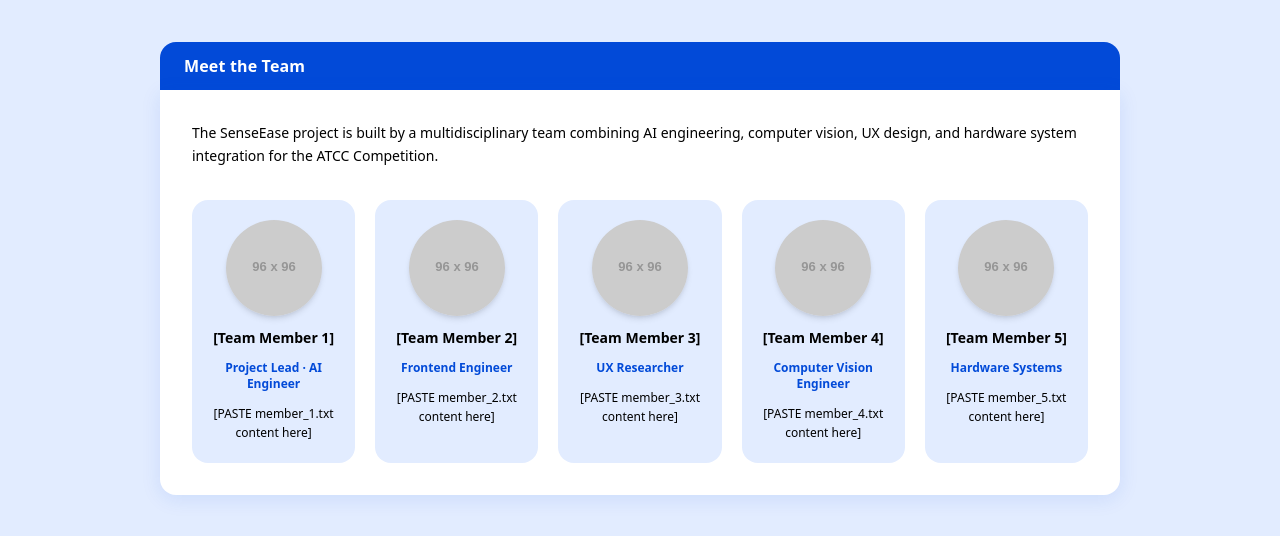
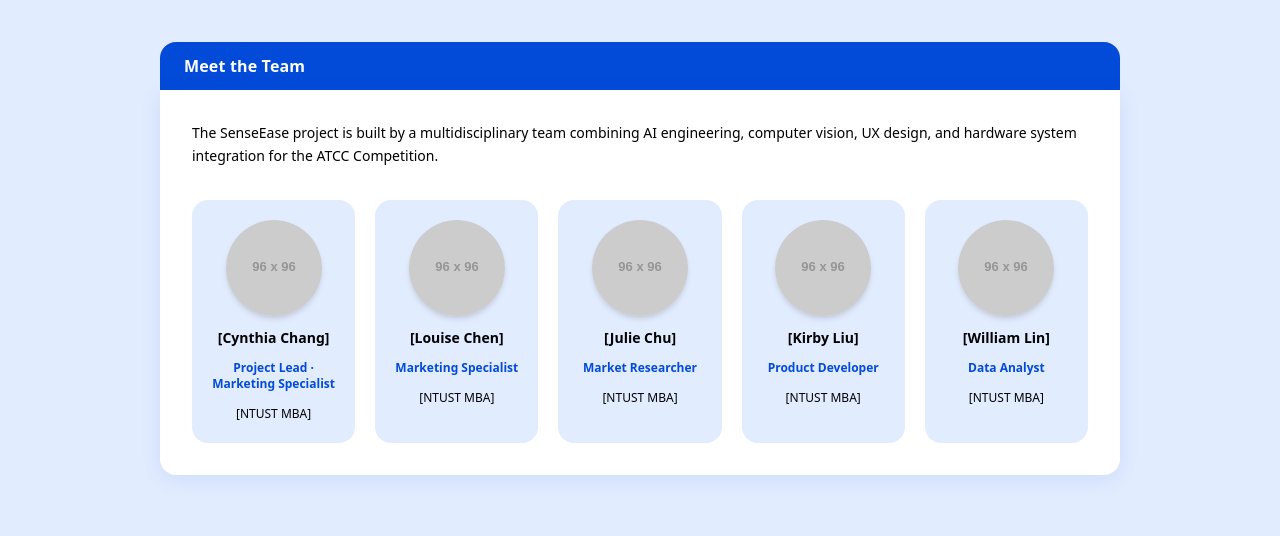
Before and after one commit to kirbyliu99M/SenseEase-version-1, a website built with Vite: page index.html in a window 1280 px wide. Both pictures are taken after a click on the button "Meet the Team". Shown: the part 70-606 px from the top of the page. Built offline with nearby package versions, Linux system fonts and the light colour scheme; placeholder pictures from the web are drawn by us; files whose address does not match are found by name.

```diff
--- a/index.html
+++ b/index.html
@@ -505,11 +505,11 @@ observer.subscribe((flow, intent) => {
                  class="w-24 h-24 rounded-full object-cover shadow-md"
                  onerror="this.onerror=null;this.src='https://placehold.co/96x96/024AD8/FFFFFF?text=M1';" />
             <!-- INSTRUCTION: Replace [Name] with actual name -->
-            <div class="text-black font-bold text-sm">[Team Member 1]</div>
+            <div class="text-black font-bold text-sm">[Cynthia Chang]</div>
             <!-- INSTRUCTION: Replace [Role] with actual role/title -->
-            <div class="text-[#024AD8] text-xs font-semibold">Project Lead · AI Engineer</div>
+            <div class="text-[#024AD8] text-xs font-semibold">Project Lead · Marketing Specialist</div>
             <!-- INSTRUCTION: Paste contents of member_1.txt inside the <p> below -->
-            <p class="text-black text-xs leading-relaxed">[PASTE member_1.txt content here]</p>
+            <p class="text-black text-xs leading-relaxed">[NTUST MBA]</p>
           </div>
 
           <!-- Member 2 -->
@@ -518,10 +518,10 @@ observer.subscribe((flow, intent) => {
             <img src="./assets/team/member_2.jpg" alt="Member 2"
                  class="w-24 h-24 rounded-full object-cover shadow-md"
                  onerror="this.onerror=null;this.src='https://placehold.co/96x96/024AD8/FFFFFF?text=M2';" />
-            <div class="text-black font-bold text-sm">[Team Member 2]</div>
-            <div class="text-[#024AD8] text-xs font-semibold">Frontend Engineer</div>
+            <div class="text-black font-bold text-sm">[Louise Chen]</div>
+            <div class="text-[#024AD8] text-xs font-semibold">Marketing Specialist</div>
             <!-- INSTRUCTION: Paste contents of member_2.txt inside the <p> below -->
-            <p class="text-black text-xs leading-relaxed">[PASTE member_2.txt content here]</p>
+            <p class="text-black text-xs leading-relaxed">[NTUST MBA]</p>
           </div>
 
           <!-- Member 3 -->
@@ -530,10 +530,10 @@ observer.subscribe((flow, intent) => {
             <img src="./assets/team/member_3.jpg" alt="Member 3"
                  class="w-24 h-24 rounded-full object-cover shadow-md"
                  onerror="this.onerror=null;this.src='https://placehold.co/96x96/024AD8/FFFFFF?text=M3';" />
-            <div class="text-black font-bold text-sm">[Team Member 3]</div>
-            <div class="text-[#024AD8] text-xs font-semibold">UX Researcher</div>
+            <div class="text-black font-bold text-sm">[Julie Chu]</div>
+            <div class="text-[#024AD8] text-xs font-semibold">Market Researcher</div>
             <!-- INSTRUCTION: Paste contents of member_3.txt inside the <p> below -->
-            <p class="text-black text-xs leading-relaxed">[PASTE member_3.txt content here]</p>
+            <p class="text-black text-xs leading-relaxed">[NTUST MBA]</p>
           </div>
 
           <!-- Member 4 -->
@@ -542,10 +542,10 @@ observer.subscribe((flow, intent) => {
             <img src="./assets/team/member_4.jpg" alt="Member 4"
                  class="w-24 h-24 rounded-full object-cover shadow-md"
                  onerror="this.onerror=null;this.src='https://placehold.co/96x96/024AD8/FFFFFF?text=M4';" />
-            <div class="text-black font-bold text-sm">[Team Member 4]</div>
-            <div class="text-[#024AD8] text-xs font-semibold">Computer Vision Engineer</div>
+            <div class="text-black font-bold text-sm">[Kirby Liu]</div>
+            <div class="text-[#024AD8] text-xs font-semibold">Product Developer</div>
             <!-- INSTRUCTION: Paste contents of member_4.txt inside the <p> below -->
-            <p class="text-black text-xs leading-relaxed">[PASTE member_4.txt content here]</p>
+            <p class="text-black text-xs leading-relaxed">[NTUST MBA]</p>
           </div>
 
           <!-- Member 5 -->
@@ -554,10 +554,10 @@ observer.subscribe((flow, intent) => {
             <img src="./assets/team/member_5.jpg" alt="Member 5"
                  class="w-24 h-24 rounded-full object-cover shadow-md"
                  onerror="this.onerror=null;this.src='https://placehold.co/96x96/024AD8/FFFFFF?text=M5';"/>
-            <div class="text-black font-bold text-sm">[Team Member 5]</div>
-            <div class="text-[#024AD8] text-xs font-semibold">Hardware Systems</div>
+            <div class="text-black font-bold text-sm">[William Lin]</div>
+            <div class="text-[#024AD8] text-xs font-semibold">Data Analyst</div>
             <!-- INSTRUCTION: Paste contents of member_5.txt inside the <p> below -->
-            <p class="text-black text-xs leading-relaxed">[PASTE member_5.txt content here]</p>
+            <p class="text-black text-xs leading-relaxed">[NTUST MBA]</p>
           </div>
 
         </div>
```
